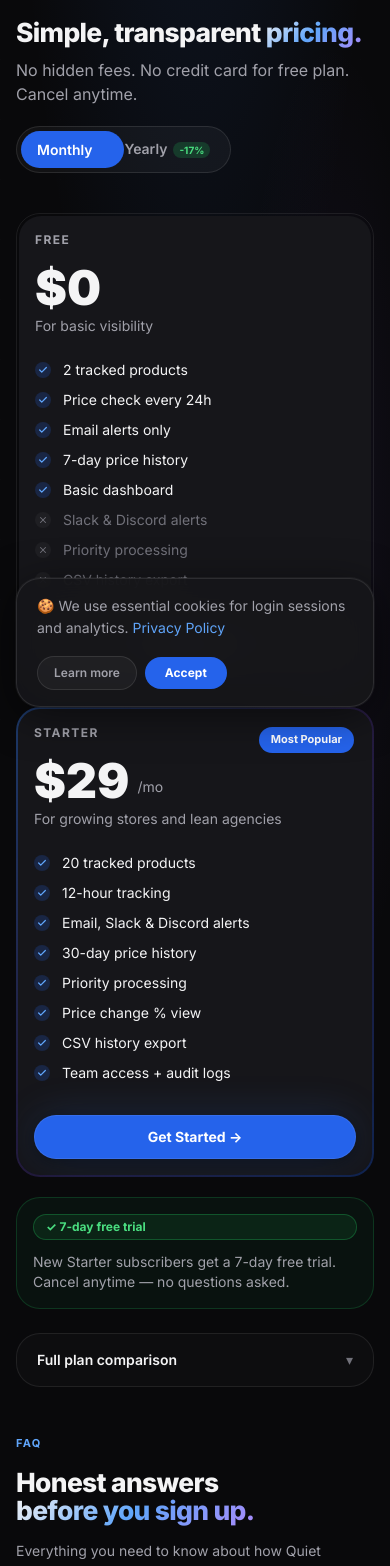
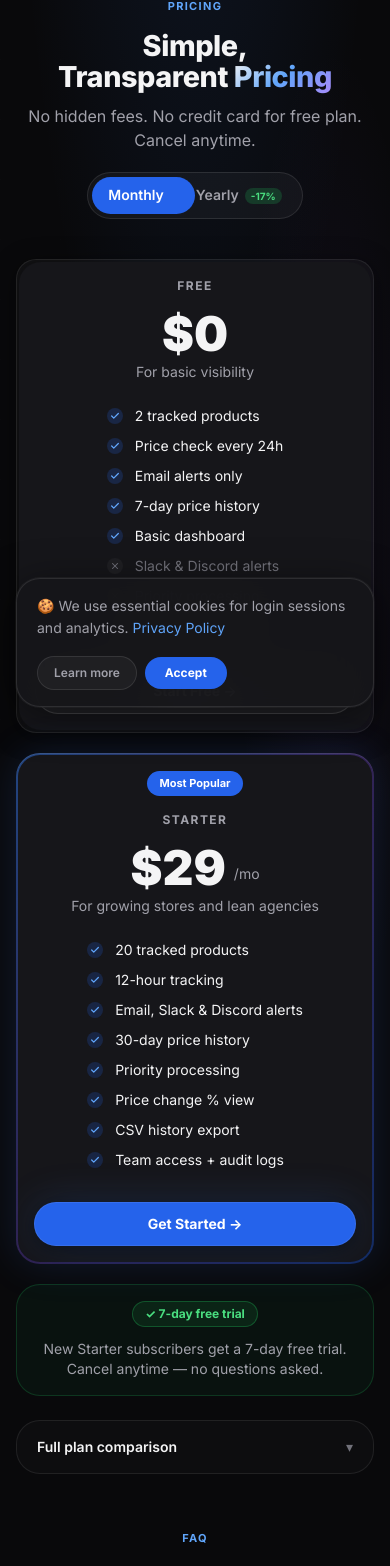
Before and after one commit to aashish-nepal/Quiet-Tracker, a Next.js app in the folder frontend/: page /pricing in a window 390 px wide. Shown: the part 121-1687 px from the top of the page. Built offline with nearby package versions, Linux system fonts and the light colour scheme.

Commit message:
UI: Enhance mobile responsiveness and aesthetic across marketing sections

```diff
--- a/frontend/app/(marketing)/_components/sections/FAQ.js
+++ b/frontend/app/(marketing)/_components/sections/FAQ.js
@@ -65,7 +65,7 @@ export default function FAQ() {
   return (
     <section id="faq" className="section-shell" aria-labelledby="faq-title">
       {/* Header */}
-      <div className="mb-8 max-w-2xl">
+      <div className="mb-8 max-w-2xl text-center lg:text-left mx-auto lg:mx-0">
         <p className="eyebrow">FAQ</p>
         <h2 id="faq-title" className="mt-4 display-lg">
           Honest answers <span className="gradient-text">before you sign up.</span>
@@ -177,7 +177,7 @@ export default function FAQ() {
       </div>
 
       {/* Bottom CTA nudge */}
-      <div className="mt-8 flex flex-wrap items-center justify-between gap-4 rounded-2xl border border-white/[0.07] bg-white/[0.02] px-5 py-4">
+      <div className="mt-8 flex flex-col lg:flex-row items-center justify-center lg:justify-between gap-4 rounded-2xl border border-white/[0.07] bg-white/[0.02] px-5 py-4 text-center lg:text-left">
         <p className="text-sm text-secondary">Still have questions? We're real people who respond fast.</p>
         <a href="mailto:hello@quiettracker.com"
           className="rounded-full border border-white/[0.12] bg-white/[0.05] px-4 py-2 text-xs font-semibold text-primary hover:bg-white/[0.09] transition">
--- a/frontend/app/(marketing)/_components/sections/Features.js
+++ b/frontend/app/(marketing)/_components/sections/Features.js
@@ -177,11 +177,11 @@ export default function Features() {
 
   return (
     <section className="section-shell" aria-labelledby="feature-title">
-      <div className="mb-10 max-w-2xl">
+      <div className="mb-10 max-w-2xl text-center lg:text-left mx-auto lg:mx-0">
         <p className="eyebrow">What You Get</p>
         <h2 id="feature-title" className="mt-4 display-md">
-          Everything you need to stay{' '}
-          <span className="gradient-text">ahead of the market.</span>
+          Your market {' '}
+          <span className="gradient-text">advantage</span>
         </h2>
         <p className="mt-4 text-sm leading-relaxed text-secondary sm:text-base">
           A complete toolkit for commerce teams serious about protecting their pricing margins — built for speed and clarity.
@@ -199,7 +199,7 @@ export default function Features() {
               key={feat.id}
               onHoverStart={() => setHovered(feat.id)}
               onHoverEnd={() => setHovered(null)}
-              className={`card group relative overflow-hidden rounded-2xl p-4 transition-all duration-300 hover:border-white/[0.15] md:p-6 ${feat.span}`}
+              className={`card group relative overflow-hidden rounded-2xl p-4 transition-all duration-300 hover:border-white/[0.15] md:p-6 ${feat.span} max-sm:mobile-glass`}
               initial={{ opacity: 0, y: 24 }}
               whileInView={{ opacity: 1, y: 0 }}
               viewport={{ once: true, amount: 0.15 }}
--- a/frontend/app/(marketing)/_components/sections/Pricing.js
+++ b/frontend/app/(marketing)/_components/sections/Pricing.js
@@ -45,18 +45,18 @@ export default function Pricing() {
   return (
     <section id="pricing" className="section-shell" aria-labelledby="pricing-title">
       {/* Header */}
-      <div className="mb-10 flex flex-col gap-5 sm:flex-row sm:flex-wrap sm:items-end sm:justify-between">
-        <div>
+      <div className="mb-10 flex flex-col items-center justify-center gap-5 text-center lg:flex-row lg:items-end lg:justify-between lg:text-left">
+        <div className="mx-auto lg:mx-0">
           <p className="eyebrow">Pricing</p>
           <h2 id="pricing-title" className="mt-4 display-lg">
-            Simple, transparent{' '}
-            <span className="gradient-text">pricing.</span>
+            Simple, Transparent{' '}
+            <span className="gradient-text">Pricing</span>
           </h2>
           <p className="mt-3 text-base text-secondary">No hidden fees. No credit card for free plan. Cancel anytime.</p>
         </div>
 
         {/* Billing toggle */}
-        <div className="relative inline-flex items-center self-start rounded-full border border-white/10 bg-white/[0.04] p-1 sm:self-auto">
+        <div className="relative inline-flex items-center rounded-full border border-white/10 bg-white/[0.04] p-1">
           <motion.div layout className="absolute inset-y-1 rounded-full bg-brand-600"
             style={{ left: yearly ? '50%' : '4px', right: yearly ? '4px' : '50%' }}
             transition={{ duration: 0.22, ease: [0.22, 1, 0.36, 1] }} />
@@ -76,21 +76,21 @@ export default function Pricing() {
       <div className="grid gap-5 sm:grid-cols-2">
         {activePlans.map((plan) => (
           <article key={plan.name}
-            className={`relative overflow-hidden rounded-2xl p-0.5 ${plan.style === 'featured'
-              ? 'bg-gradient-to-br from-brand-500/40 via-violet-500/20 to-brand-600/30'
-              : 'border border-white/[0.08] bg-transparent'
+            className={`relative overflow-hidden rounded-2xl md:rounded-[24px] p-0.5 transition-all duration-300 ${plan.style === 'featured'
+              ? 'bg-gradient-to-br from-brand-500/50 via-violet-500/30 to-brand-600/40 max-sm:mobile-glow'
+              : 'border border-white/[0.08] bg-transparent max-sm:mobile-glass'
               }`}
           >
-            <div className="h-full rounded-[22px] bg-card p-4 md:p-8">
+            <div className="h-full rounded-[22px] bg-card p-4 md:p-8 text-center sm:text-left flex flex-col">
               {plan.badge && (
-                <span className="absolute right-5 top-5 rounded-full bg-brand-600 px-3 py-1 text-[11px] font-bold text-white">
+                <span className="absolute right-5 top-5 max-sm:relative max-sm:top-auto max-sm:right-auto max-sm:mx-auto max-sm:mb-4 max-sm:block w-max sm:absolute rounded-full bg-brand-600 px-3 py-1 text-[11px] font-bold text-white">
                   {plan.badge}
                 </span>
               )}
 
               <p className="text-xs font-bold uppercase tracking-[0.12em] text-secondary">{plan.name}</p>
 
-              <div className="mt-4 flex items-end gap-2">
+              <div className="mt-4 flex items-end justify-center sm:justify-start gap-2">
                 <AnimatePresence mode="wait">
                   <motion.span key={plan.price}
                     initial={{ opacity: 0, y: 8 }} animate={{ opacity: 1, y: 0 }} exit={{ opacity: 0, y: -8 }}
@@ -100,16 +100,16 @@ export default function Pricing() {
                   </motion.span>
                 </AnimatePresence>
                 {plan.price > 0 && (
-                  <div className="mb-2">
+                  <div className="mb-2 text-left">
                     <p className="text-sm text-secondary">/{yearly ? 'yr' : 'mo'}</p>
-                    {yearly && <p className="text-[10px] text-green-400 font-semibold">Save ${plan.monthly * 12 - plan.yearly}/yr</p>}
+                    {yearly && <p className="text-[10px] text-green-400 font-semibold whitespace-nowrap">Save ${plan.monthly * 12 - plan.yearly}/yr</p>}
                   </div>
                 )}
               </div>
               <p className="mt-1 text-sm text-secondary">{plan.tagline}</p>
 
               {/* Features */}
-              <ul className="mt-6 space-y-2.5">
+              <ul className="mt-6 space-y-2.5 mx-auto max-sm:w-max text-left sm:mx-0 sm:w-auto">
                 {plan.features.map(f => (
                   <li key={f} className="flex items-center gap-3 text-sm">
                     <span className="flex h-4 w-4 shrink-0 items-center justify-center rounded-full bg-brand-600/20 text-brand-400">
@@ -143,8 +143,8 @@ export default function Pricing() {
       </div>
 
       {/* Guarantee */}
-      <div className="mt-5 flex flex-col gap-3 rounded-2xl border border-green-500/20 bg-green-500/5 px-4 py-4 sm:flex-row sm:flex-wrap sm:items-center">
-        <span className="rounded-full border border-green-500/30 bg-green-500/10 px-3 py-1 text-xs font-bold text-green-400">✓ 7-day free trial</span>
+      <div className="mt-5 flex flex-col gap-3 rounded-2xl border border-green-500/20 bg-green-500/5 px-4 py-4 sm:flex-row sm:flex-wrap sm:items-center text-center sm:text-left">
+        <span className="mx-auto sm:mx-0 w-max rounded-full border border-green-500/30 bg-green-500/10 px-3 py-1 text-xs font-bold text-green-400">✓ 7-day free trial</span>
         <p className="text-sm text-secondary">New Starter subscribers get a 7-day free trial. Cancel anytime — no questions asked.</p>
       </div>
 
@@ -171,7 +171,7 @@ export default function Pricing() {
               transition={{ duration: 0.28, ease: [0.22, 1, 0.36, 1] }}
               className="overflow-hidden"
             >
-              <div className="mt-2 card rounded-2xl overflow-auto">
+              <div className="mt-2 card rounded-2xl overflow-x-auto scrollbar-none max-sm:border-r-transparent relative">
                 <table className="min-w-full text-sm">
                   <thead>
                     <tr className="border-b border-white/[0.06]">
--- a/frontend/app/(marketing)/_components/sections/Solution.js
+++ b/frontend/app/(marketing)/_components/sections/Solution.js
@@ -258,11 +258,11 @@ export default function Solution() {
   return (
     <section id="how-it-works" className="section-shell" aria-labelledby="solution-title">
       {/* Header */}
-      <div className="mb-10 max-w-2xl">
+      <div className="mb-10 max-w-2xl text-center lg:text-left mx-auto lg:mx-0">
         <p className="eyebrow">How It Works</p>
         <h2 id="solution-title" className="mt-4 display-lg">
-          From URL to alert in{' '}
-          <span className="gradient-text">3 simple steps.</span>
+          Set alerts in {' '}
+          <span className="gradient-text">3 steps</span>
         </h2>
         <p className="mt-4 text-sm leading-relaxed text-secondary sm:text-base">
           No spreadsheets, no manual checking — automated intelligence that responds before you even wake up.
--- a/frontend/app/globals.css
+++ b/frontend/app/globals.css
@@ -550,32 +550,47 @@ body::before {
   /* ─── Responsive section heading scale ─────── */
   @media (max-width: 640px) {
     .display-xl {
-      font-size: clamp(2rem, 7.5vw, 2.8rem);
+      font-size: clamp(2.2rem, 8vw, 2.8rem);
+      letter-spacing: -0.02em;
     }
 
     .display-lg {
-      font-size: clamp(1.65rem, 6vw, 2.25rem);
+      font-size: clamp(1.8rem, 7vw, 2.4rem);
+      letter-spacing: -0.015em;
     }
 
     .display-md {
-      font-size: clamp(1.4rem, 5.5vw, 2rem);
+      font-size: clamp(1.5rem, 6vw, 2rem);
     }
 
     .heading-md {
-      font-size: clamp(1.2rem, 4.5vw, 1.6rem);
+      font-size: clamp(1.3rem, 5vw, 1.6rem);
     }
 
     .section-shell {
-      margin-top: 48px;
+      margin-top: 56px;
     }
 
     .section-shell:first-of-type {
-      margin-top: 24px;
+      margin-top: 32px;
     }
 
-    /* Tighter card padding on mobile */
+    /* Tighter card padding and premium feel on mobile */
     .card {
-      border-radius: 16px;
+      border-radius: 20px;
+    }
+
+    .mobile-glass {
+      background: rgba(255, 255, 255, 0.03);
+      backdrop-filter: blur(12px);
+      -webkit-backdrop-filter: blur(12px);
+      border: 1px solid rgba(255, 255, 255, 0.08);
+      border-radius: 20px;
+      box-shadow: 0 4px 24px rgba(0, 0, 0, 0.4);
+    }
+
+    .mobile-glow {
+      box-shadow: 0 0 40px rgba(59, 130, 246, 0.15), inset 0 1px 0 rgba(255, 255, 255, 0.1);
     }
   }
 
```
Also changed, not shown: frontend/app/(marketing)/_components/demo/AlertsPanel.js (+4 -4 lines), frontend/app/(marketing)/_components/sections/Demo.js (+9 -7 lines), frontend/app/(marketing)/_components/sections/Hero.js (+45 -11 lines), frontend/components/ui/PublicNav.js (+20 -7 lines).
